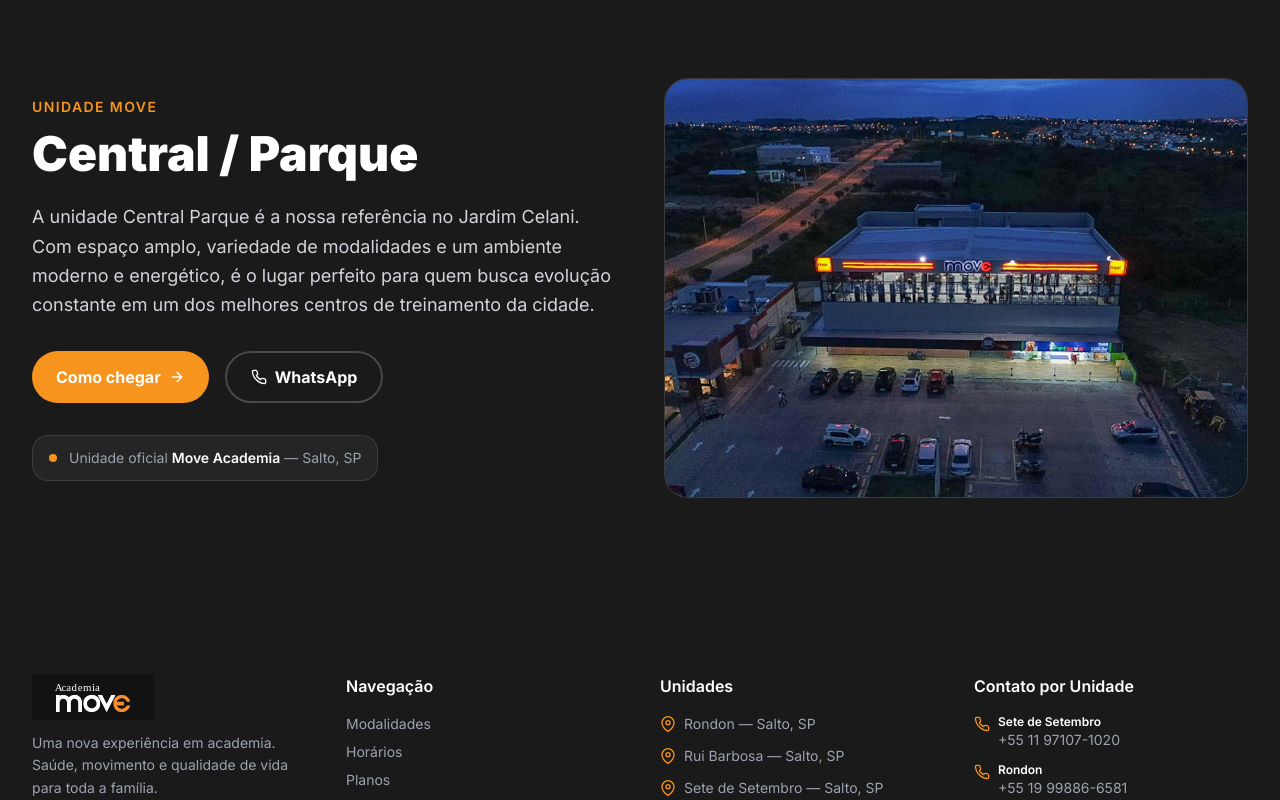
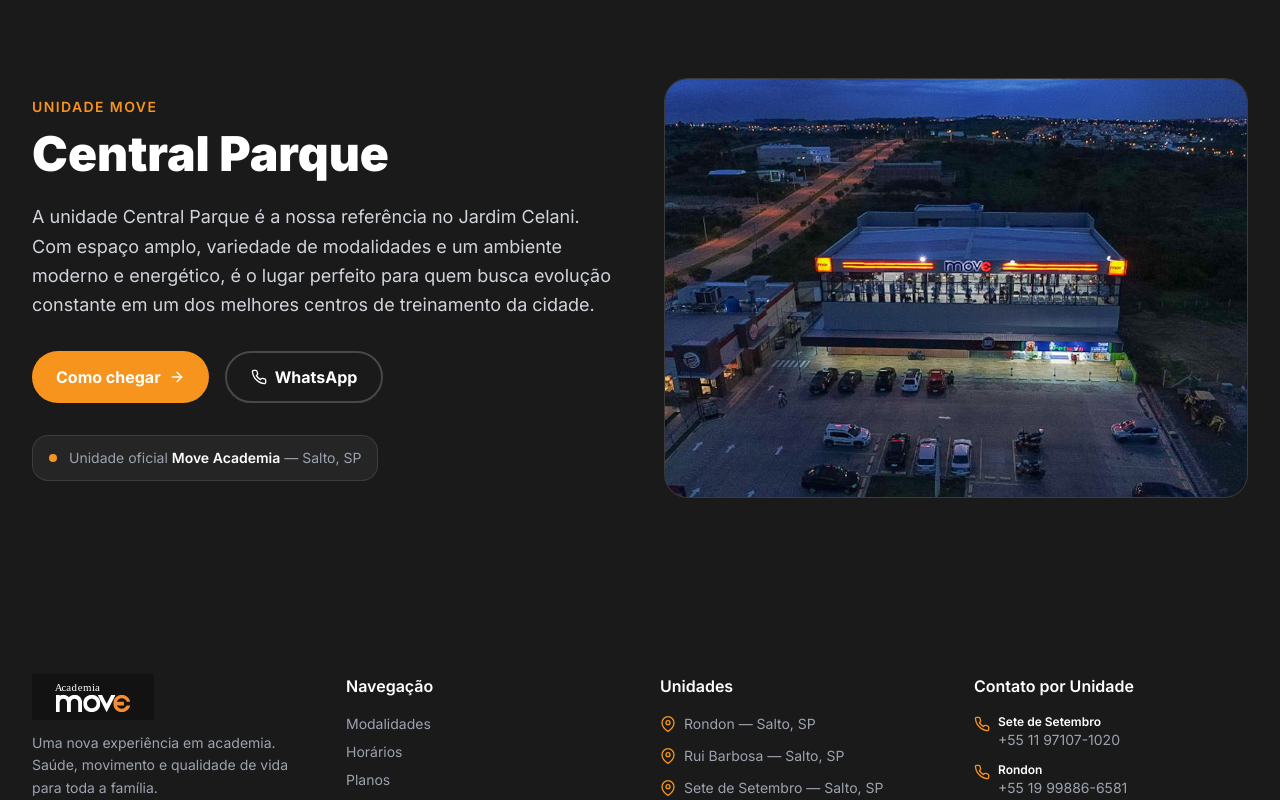
Before and after one commit to DelgasTech/move, a Next.js app: page /unidades in a window 1280 px wide. Shown: the part 3720-4520 px from the top of the page. Built offline with nearby package versions, Linux system fonts and the light colour scheme.

Commit message:
fix: rename Central / Parque to Central Parque across all files

```diff
--- a/app/unidades/page.tsx
+++ b/app/unidades/page.tsx
@@ -40,7 +40,7 @@
   },
   {
     slug: "central-parque",
-    nome: "Central / Parque",
+    nome: "Central Parque",
     descricao: "A unidade Central Parque é a nossa referência no Jardim Celani. Com espaço amplo, variedade de modalidades e um ambiente moderno e energético, é o lugar perfeito para quem busca evolução constante em um dos melhores centros de treinamento da cidade.",
     telRaw: "5511934461020",
     mapsHref: "https://www.google.com/maps/dir/-23.1243776,-47.251456/Move+-+Central+Parque,+Av.+Get%C3%BAlio+Vargas,+770+-+Piso+1+-+Jardim+Celani,+Salto+-+SP,+13326-185/@-23.1620744,-47.3189233,13z/data=!3m1!4b1!4m9!4m8!1m1!4e1!1m5!1m1!1s0x94cf5304b22be769:0x937b69c90efbcaac!2m2!1d-47.307373!2d-23.1909294?entry=ttu&g_ep=EgoyMDI2MDQxNS4wIKXMDSoASAFQAw%3D%3D",
--- a/components/layout/Footer.tsx
+++ b/components/layout/Footer.tsx
@@ -56,7 +56,7 @@
                 { name: "Rondon", href: "https://www.google.com/maps/dir//Move+-+Rondon+-+R.+Botucatu,+74+-+Jardim+da+Cidade,+Salto+-+SP,+13323-080/data=!4m6!4m5!1m1!4e2!1m2!1m1!1s0x94cf4f7b3e63e5fd:0xf628a5c4fd7422ba?sa=X&ved=1t:57443&ictx=111" },
                 { name: "Rui Barbosa", href: "https://www.google.com/maps/dir//Move+-+Rui+Barbosa+-+R.+Rui+Barbosa,+672+-+Centro,+Salto+-+SP,+13320-230/data=!4m6!4m5!1m1!4e2!1m2!1m1!1s0x94cf513c7ec597b1:0x141f75856c97702?sa=X&ved=1t:57443&ictx=111" },
                 { name: "Sete de Setembro", href: "https://maps.app.goo.gl/b8Gh1E8PSiPYqJYU8" },
-                { name: "Central / Parque", href: "https://www.google.com/maps/dir/-23.1243776,-47.251456/Move+-+Central+Parque,+Av.+Get%C3%BAlio+Vargas,+770+-+Piso+1+-+Jardim+Celani,+Salto+-+SP,+13326-185/@-23.1620744,-47.3189233,13z/data=!3m1!4b1!4m9!4m8!1m1!4e1!1m5!1m1!1s0x94cf5304b22be769:0x937b69c90efbcaac!2m2!1d-47.307373!2d-23.1909294?entry=ttu&g_ep=EgoyMDI2MDQxNS4wIKXMDSoASAFQAw%3D%3D" },
+                { name: "Central Parque", href: "https://www.google.com/maps/dir/-23.1243776,-47.251456/Move+-+Central+Parque,+Av.+Get%C3%BAlio+Vargas,+770+-+Piso+1+-+Jardim+Celani,+Salto+-+SP,+13326-185/@-23.1620744,-47.3189233,13z/data=!3m1!4b1!4m9!4m8!1m1!4e1!1m5!1m1!1s0x94cf5304b22be769:0x937b69c90efbcaac!2m2!1d-47.307373!2d-23.1909294?entry=ttu&g_ep=EgoyMDI2MDQxNS4wIKXMDSoASAFQAw%3D%3D" },
               ].map((unit) => (
                 <li key={unit.name} className="flex items-start gap-2">
                   <FiMapPin className="w-4 h-4 text-primary mt-0.5 flex-shrink-0" />
@@ -79,7 +79,7 @@
               {[
                 { name: "Sete de Setembro", tel: "+55 11 97107-1020", telRaw: "5511971071020" },
                 { name: "Rondon",            tel: "+55 19 99886-6581", telRaw: "5519998866581" },
-                { name: "Central / Parque",  tel: "+55 11 93446-1020", telRaw: "5511934461020" },
+                { name: "Central Parque",  tel: "+55 11 93446-1020", telRaw: "5511934461020" },
                 { name: "Rui Barbosa",       tel: "+55 11 91844-1020", telRaw: "5511918441020" },
               ].map((unit) => (
                 <li key={unit.name} className="flex items-start gap-2">
--- a/components/sections/trabalhe/TrabalheForm.tsx
+++ b/components/sections/trabalhe/TrabalheForm.tsx
@@ -19,7 +19,7 @@
   "Rondon",
   "Rui Barbosa",
   "Sete de Setembro",
-  "Central / Parque",
+  "Central Parque",
   "Todas",
 ];
 
--- a/data/plans.ts
+++ b/data/plans.ts
@@ -50,7 +50,7 @@
     includes: [
       "Musculação ilimitada",
       "Crossfit (Rui Barbosa)",
-      "Bike Indoor (Central / Parque)",
+      "Bike Indoor (Central Parque)",
       "Fisioterapia",
       "Aulas Fitness (Rondon / Rui Barbosa)",
       "Aulas reservadas pelo app",
```
